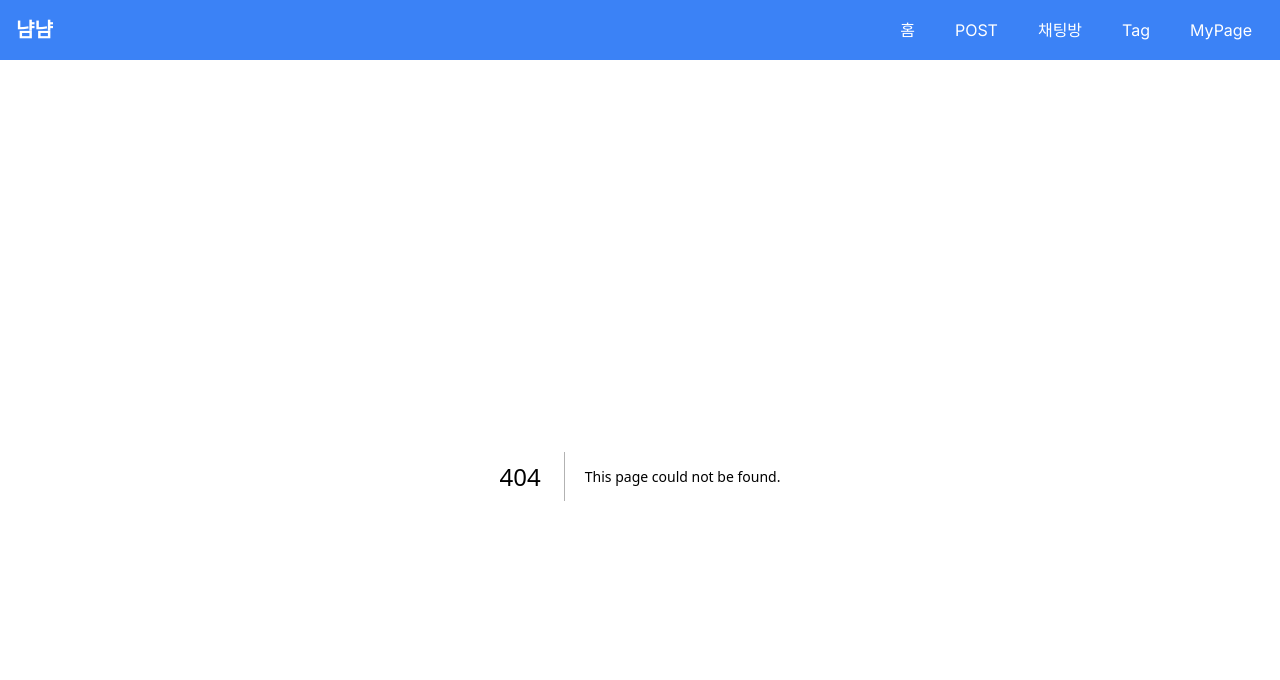
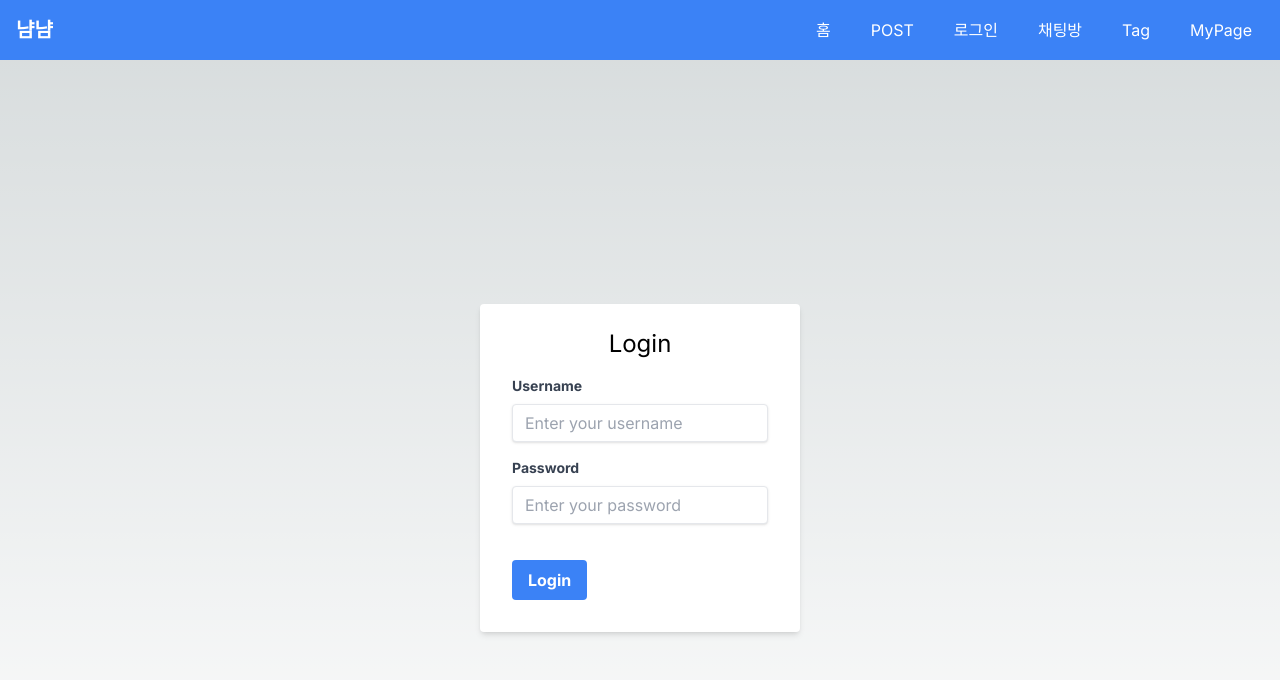
Before and after one commit to nyamnyam-kr/nyamnyam-kr, a Next.js app: page /user/login in a window 1280 px wide. Before the commit this address had no page. Shown: the top 680 px of the page. Built offline with nearby package versions, Linux system fonts and the light colour scheme.

Commit message:
JWT,OAUth 제외

```diff
--- a/src/app/(page)/chatRoom/details/[id]/page.tsx
+++ b/src/app/(page)/chatRoom/details/[id]/page.tsx
@@ -9,27 +9,33 @@ interface Chat {
   createdAt: string;
 }
 
-interface ChatRoom {
+interface ChatRoomModel {
+  id: string; // 채널 ID
+  name: string; // 채널 이름
+  participants?: Participant[]; // 참가자 목록
+}
+
+interface Participant {
   id: string;
-  name: string;
+  nickname?: string; // 선택적 닉네임
 }
 
 export default function ChatRoom({ params }: { params: { id: string } }) {
   const [messages, setMessages] = useState<Chat[]>([]);
   const [newMessage, setNewMessage] = useState("");
-  const [sender, setSender] = useState(""); // 사용자 ID를 설정할 수 있습니다.
-  const [chatRoomName, setChatRoomName] = useState(""); // ChatRoom 이름 상태
+  const [sender, setSender] = useState(""); // 사용자 ID
+  const [chatRoom, setChatRoom] = useState<ChatRoomModel | null>(null); // 채팅방 정보
+
   const chatRoomId = params.id;
 
   useEffect(() => {
-    // ChatRoom 이름 가져오기
+    // 채팅방 정보 및 참가자 목록 가져오기
     fetch(`http://localhost:8081/api/chatRoom/${chatRoomId}`)
       .then(response => response.json())
-      .then((data: ChatRoom) => {
-        setChatRoomName(data.name);
+      .then((data: ChatRoomModel) => {
+        setChatRoom(data);
       })
-      .catch(error => console.error("Error fetching chat room:", error));
-
+      .catch(error => console.error("채팅방 정보를 가져오는 중 오류 발생:", error));
 
     const eventSource = new EventSource(`http://localhost:8081/api/chats/${chatRoomId}`);
 
@@ -39,7 +45,7 @@ export default function ChatRoom({ params }: { params: { id: string } }) {
     };
 
     return () => {
-      eventSource.close(); // 컴포넌트가 언마운트 될 때 EventSource 닫기
+      eventSource.close(); // 컴포넌트 언마운트 시 EventSource 닫기
     };
   }, [chatRoomId]);
 
@@ -72,7 +78,7 @@ export default function ChatRoom({ params }: { params: { id: string } }) {
 
       setNewMessage(""); // 메시지 입력 필드 초기화
     } catch (error) {
-      console.error("Error sending message:", error);
+      console.error("메시지 전송 중 오류 발생:", error);
     }
   };
 
@@ -102,8 +108,26 @@ export default function ChatRoom({ params }: { params: { id: string } }) {
 
 
   return (
-    <div className="chat-room flex flex-col h-screen p-4 bg-gray-100">
-      <h1 className="text-2xl font-bold text-center mb-4">Chat Room - {chatRoomName}</h1>
+    <div className="chat-room flex h-screen p-4 bg-gray-100">
+      {/* 왼쪽 사이드바에 참가자 목록 추가 */}
+      <div className="participants w-1/4 bg-white p-4 shadow-md rounded-lg overflow-y-auto">
+        <h2 className="text-xl font-bold mb-4">참가자 목록</h2>
+        <ul className="space-y-2">
+          {chatRoom?.participants && chatRoom.participants.length > 0 ? (
+            chatRoom.participants.map((participant) => (
+              <li key={participant.id} className="p-2 bg-gray-200 rounded-lg">
+                {participant.nickname || "닉네임 없음"}
+              </li>
+            ))
+          ) : (
+            <li className="p-2 bg-gray-200 rounded-lg">참가자가 없습니다.</li>
+          )}
+        </ul>
+      </div>
+
+      {/* 채팅방 메시지와 입력창 */}
+      <div className="messages-container flex flex-col w-3/4 ml-4">
+        <h1 className="text-2xl font-bold text-center mb-4">채팅방 - {chatRoom?.name}</h1>
 
         <div className="messages flex-1 overflow-y-auto p-4 bg-white shadow-md rounded-lg space-y-4">
           {messages.map((msg, index) => (
@@ -146,9 +170,10 @@ export default function ChatRoom({ params }: { params: { id: string } }) {
             type="submit"
             className="bg-blue-500 hover:bg-blue-600 text-white font-semibold px-4 py-2 rounded-r-lg"
           >
-          Send
+            보내기
           </button>
         </form>
       </div>
+    </div>
   );
 }
--- a/src/app/(page)/chatRoom/list/page.tsx
+++ b/src/app/(page)/chatRoom/list/page.tsx
@@ -80,12 +80,14 @@ export default function Home1() {
     }
     if (window.confirm("선택한 게시글을 삭제하시겠습니까?")) {
         Promise.all(selectChatRooms.map((id: any) =>
-        fetch(`http://localhost:8081/api/chatRoom/${id}`, { method: 'DELETE' })
+            fetch(`http://localhost:8081/api/chatRoom/deleteById/${id}`, { method: 'DELETE' })
         ))
         .then(() => {
             alert("게시글이 삭제되었습니다.");
-          setSelectChatRooms([]);
-          handlePage(1);
+            setChatRooms(prevChatRooms =>
+                prevChatRooms.filter(room => !selectChatRooms.includes(room.id)) // 삭제한 방을 제외
+            );
+            setSelectChatRooms([]); // 선택 초기화
         })
         .catch(error => {
             console.error('Delete operation failed:', error);
--- a/src/app/(page)/restaurant/[id]/page.tsx
+++ b/src/app/(page)/restaurant/[id]/page.tsx
@@ -195,14 +195,13 @@ const RestaurantDetail: React.FC = () => {
                                             alt={restaurant.name}
                                             style={{ width: '100%', height: '300px', objectFit: 'cover' }} // 고정된 높이 추가
 
-
                                         />
                                     )}
                                 </div>
-                                <p className="text-gray-700 text-lg"><strong>유형:</strong> {restaurant.type}</p>
-                                <p className="text-gray-700 text-lg"><strong>주소:</strong> {restaurant.address}</p>
-                                <p className="text-gray-700 text-lg"><strong>전화번호:</strong> {restaurant.tel}</p>
-                                <p className="text-gray-700 text-lg"><strong>[네이버 평점]</strong></p>
+                                <div className="text-gray-700 text-lg"><strong>유형:</strong> {restaurant.type}</div>
+                                <div className="text-gray-700 text-lg"><strong>주소:</strong> {restaurant.address}</div>
+                                <div className="text-gray-700 text-lg"><strong>전화번호:</strong> {restaurant.tel}</div>
+                                <div className="text-gray-700 text-lg"><strong>[네이버 평점]</strong></div>
                                 <div className="flex items-center">
                                     {restaurant.rate != null && restaurant.rate !== 0 ? (
                                         <div className="flex items-center">
@@ -227,7 +226,7 @@ const RestaurantDetail: React.FC = () => {
                                     </div>
                                 </ul>
                                 <strong className="text-lg">운영시간</strong>
-                                <p>{renderOperTime(restaurant.operation)}</p>
+                                <div>{renderOperTime(restaurant.operation)}</div>
                             </div>
                             <div className="w-1/3 h-80 rounded-lg shadow-md mt-0">
                                 <div id="map" className="w-full h-full rounded-lg shadow-md mb-4" ></div>
--- /dev/null
+++ b/src/app/(page)/user/login/page.tsx
@@ -0,0 +1,92 @@
+"use client";
+import React, { useEffect, useState } from 'react';
+import {useRouter} from 'next/navigation';
+
+
+
+export default function Home() {
+    const router = useRouter();
+    const [username, setUsername] = useState('');
+    const [password, setPassword] = useState('');
+    const [errorMessage, setErrorMessage] = useState('');
+
+
+
+    // 로그인 후 사용자 정보를 Context에 저장
+    const handleLogin = async (e: React.FormEvent<HTMLFormElement>) => {
+        e.preventDefault();
+        try {
+
+            const response = await fetch('http://localhost:8080/api/user/login', {
+                method: 'POST',
+                headers: {
+                    'Content-Type': 'application/json',
+                },
+                body: JSON.stringify({ username, password }),
+            });
+
+            if (response.ok) {
+                const data = await response.json();
+                console.log('Login successful:', data);
+
+                // 사용자 정보를 로컬 스토리지에 저장
+                localStorage.setItem('user', JSON.stringify(data));
+
+                // 로그인 성공 후 리디렉션
+                router.push("/"); // 로그인 후 이동할 페이지
+            } else {
+                const errorText = await response.text(); // 응답을 텍스트로 읽기
+                console.error('Error response:', errorText); // 오류 메시지 출력
+                setErrorMessage('Invalid username or password');
+            }
+        } catch (error) {
+            console.error('Failed to save user data:', error);
+            setErrorMessage('An error occurred. Please try again.');
+        }
+    };
+
+    return (
+        <div className="flex items-center justify-center h-screen">
+            <div className="w-full max-w-xs">
+                <form onSubmit={handleLogin} className="bg-white shadow-md rounded px-8 pt-6 pb-8 mb-4">
+                    <h2 className="text-center text-2xl mb-4">Login</h2>
+                    {errorMessage && <p className="text-red-500">{errorMessage}</p>}
+                    <div className="mb-4">
+                        <label className="block text-gray-700 text-sm font-bold mb-2" htmlFor="username">
+                            Username
+                        </label>
+                        <input
+                            id="username"
+                            type="text"
+                            placeholder="Enter your username"
+                            value={username}
+                            onChange={(e) => setUsername(e.target.value)}
+                            className="shadow appearance-none border rounded w-full py-2 px-3 text-gray-700 leading-tight focus:outline-none focus:shadow-outline"
+                        />
+                    </div>
+                    <div className="mb-6">
+                        <label className="block text-gray-700 text-sm font-bold mb-2" htmlFor="password">
+                            Password
+                        </label>
+                        <input
+                            id="password"
+                            type="password"
+                            placeholder="Enter your password"
+                            value={password}
+                            onChange={(e) => setPassword(e.target.value)}
+                            className="shadow appearance-none border rounded w-full py-2 px-3 text-gray-700 mb-3 leading-tight focus:outline-none focus:shadow-outline"
+                        />
+                    </div>
+                    <div className="flex items-center justify-between">
+                        <button
+                            type="submit"
+                            className="bg-blue-500 hover:bg-blue-700 text-white font-bold py-2 px-4 rounded focus:outline-none focus:shadow-outline"
+                        >
+                            Login
+                        </button>
+                    </div>
+                </form>
+            </div>
+        </div>
+    );
+}
--- a/src/app/layout.tsx
+++ b/src/app/layout.tsx
@@ -3,14 +3,34 @@ import type { Metadata } from "next";
 import { Inter } from "next/font/google";
 import "./globals.css";
 import Link from "next/link";
+import { useEffect, useState } from 'react';
 
 const inter = Inter({ subsets: ["latin"] });
+
+interface User {
+  id: number;
+  nickname: string;
+}
 
 export default function RootLayout({
   children,
 }: Readonly<{
   children: React.ReactNode;
 }>) {
+
+  const [user, setUser] = useState<User | null>(null);
+
+  useEffect(() => {
+    const storedUser = localStorage.getItem('user');
+    if (storedUser) {
+      setUser(JSON.parse(storedUser));
+    }
+  }, []);
+
+  const handleLogout = () => {
+    localStorage.removeItem('user');
+    setUser(null);
+  };
   return (
     <html lang="en">
        <head>
@@ -27,6 +47,23 @@ export default function RootLayout({
                 <li>
                     <Link href="/" className="hover:bg-blue-600 px-3 py-2 rounded">POST</Link>
                 </li>
+                {user ? (
+                <>
+                  <li className="hover:bg-blue-600 px-3 py-2 rounded">{user.nickname}님, 환영합니다!</li>
+                  <li>
+                    <button onClick={handleLogout} className="hover:bg-blue-600 px-3 py-2 rounded">
+                      로그아웃
+                    </button>
+                  </li>
+                  <li>
+                    <Link href="/user/list" className="hover:bg-blue-600 px-3 py-2 rounded">유저 목록</Link>
+                  </li>
+                </>
+              ) : (
+                <li>
+                  <Link href="/user/login" className="hover:bg-blue-600 px-3 py-2 rounded">로그인</Link>
+                </li>
+              )}
                 <li>
                     <Link href="/chatRoom/list" className="hover:bg-blue-600 px-3 py-2 rounded">채팅방</Link>
                 </li>
```
Lines whose indentation alone changed are shown as unchanged.
